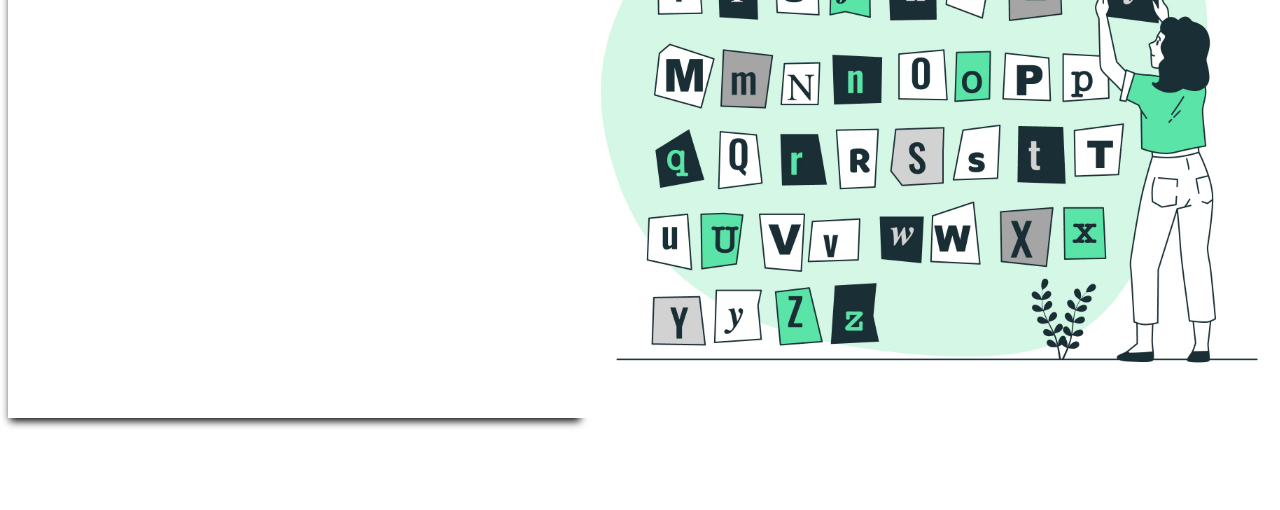
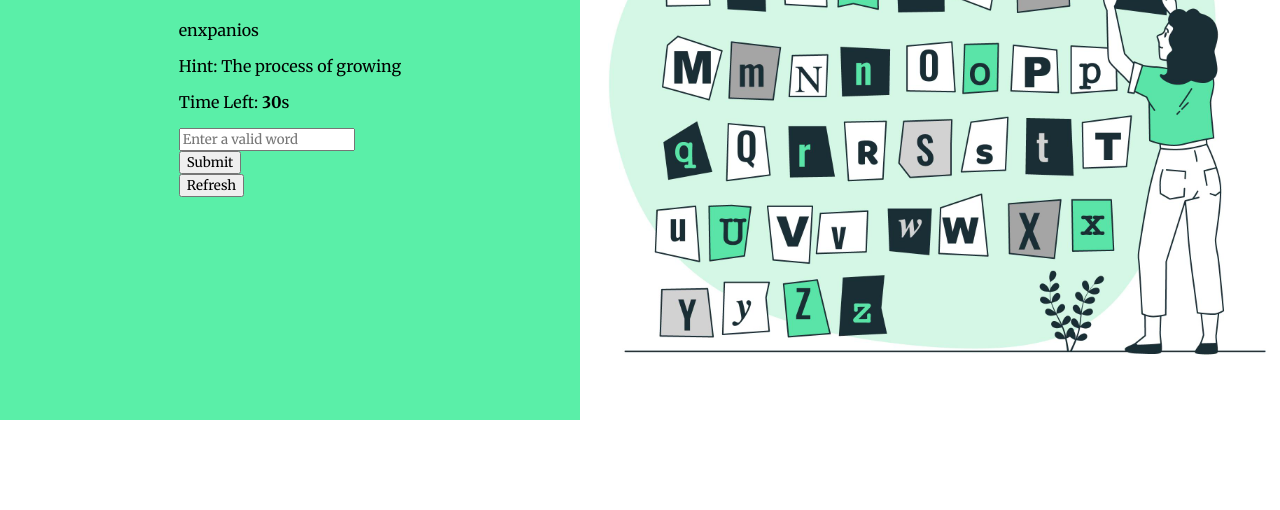
Before and after one commit to lev-29/scramble, a plain HTML site: page index.html in a window 1280 px wide. Shown: the part 290-800 px from the top of the page. Drawn offline with Linux system fonts and the light colour scheme.

Commit message:
CSS file

```diff
--- a/scramble.css
+++ b/scramble.css
@@ -1,11 +1,23 @@
+/* importing google fonts */
+@import url('https://fonts.googleapis.com/css2?family=Merriweather:ital,wght@0,300;0,400;0,700;0,900;1,300;1,400;1,700;1,900&display=swap');
+
+*{
+    font-family: 'Merriweather', serif;
+}
+
 body{
     display: flex;
+    margin: 0;
 }
 
 .container{
     width: 750px;
-    height: 700px;
-    box-shadow: 5px 0px 8px 3px;
+    height: 710px;
+    display: flex;
+    flex-direction: column;
+    align-items: center;
+    justify-content: center;
+    background-color: #5aefa8;
 }
 
 #image{
```
